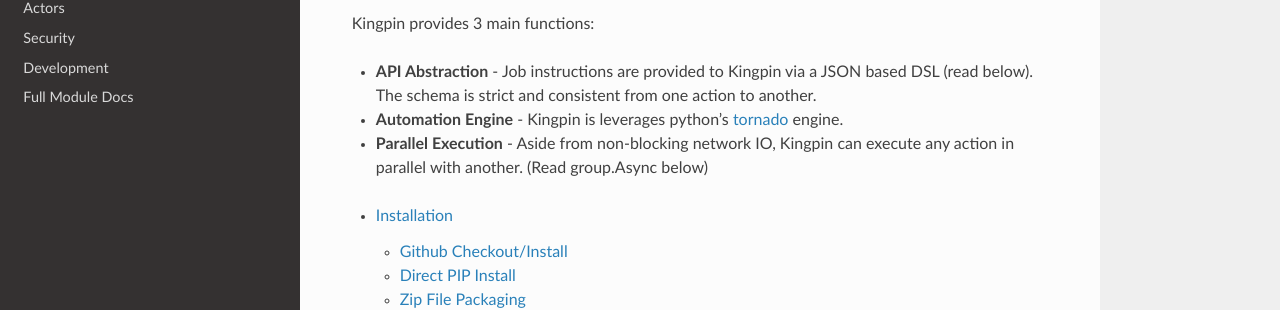
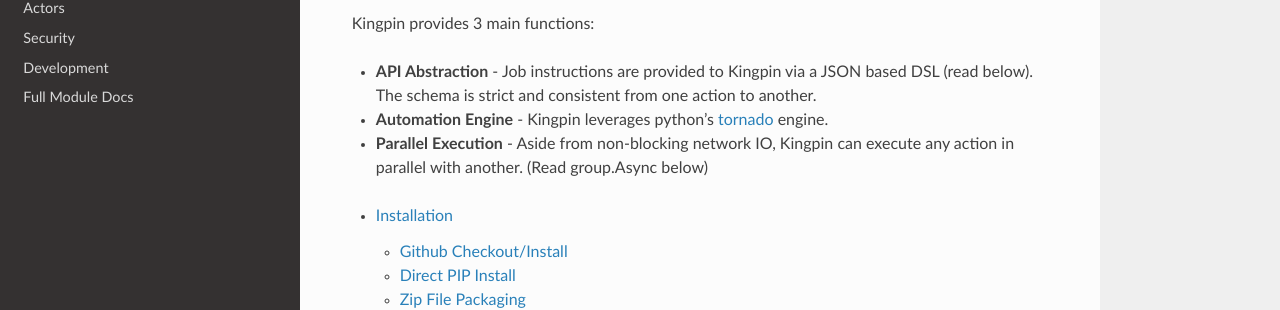
Before and after one commit to Nextdoor/kingpin, a Sphinx documentation site: the page built from docs/index.rst, in a window 1280 px wide and 900 px high. Shown: the part 196-506 px from the top of the window. Built offline with Sphinx 7.4.7 and the Read the Docs theme 2.0.0, drawn with Linux system fonts in a browser that asks for light colours; formulas are drawn with MathJax 3.

Commit message:
Fix doc typo

```diff
--- a/docs/index.rst
+++ b/docs/index.rst
@@ -9,7 +9,7 @@
 -  **API Abstraction** - Job instructions are provided to Kingpin via a
    JSON based DSL (read below). The schema is strict and consistent from
    one action to another.
--  **Automation Engine** - Kingpin is leverages python's
+-  **Automation Engine** - Kingpin leverages python's
    `tornado <http://tornado.readthedocs.org/>`__ engine.
 -  **Parallel Execution** - Aside from non-blocking network IO, Kingpin
    can execute any action in parallel with another. (Read group.Async
```
